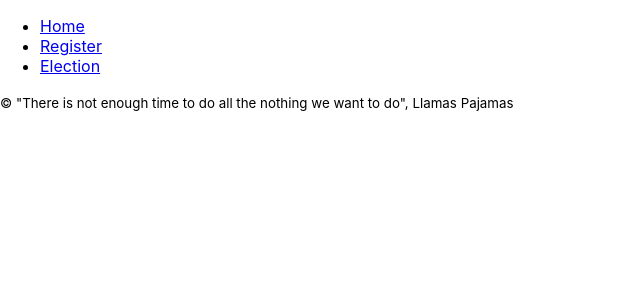
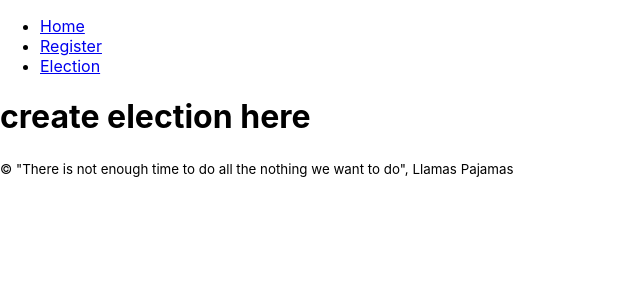
Before and after one commit to Kal-elthegreat/llamas, a JavaScript app in the folder final-proj/: page /register in a window 1280 px wide. Shown: the top 300 px of the page, without its empty margins (0-640 px from the left). Built offline with nearby package versions, Linux system fonts and the light colour scheme.

Commit message:
component structure added to routes

```diff
--- a/final-proj/src/App.js
+++ b/final-proj/src/App.js
@@ -1,14 +1,16 @@
 import { Route, Routes } from "react-router-dom";
 import { Layout } from "./components/Layout";
 import { Home } from "./components/Home";
+import { CreateElection } from "./components/election/CreateElection";
+import { RegisterUser } from "./components/register/RegisterUser";
 
 export const App = () => {
   return (
     <Routes>
       <Route path="/" element={<Layout />}>
         <Route index element={<Home />}/>
-        <Route path="register" element={''}/>
-        <Route path="election" element={''}/>
+        <Route path="register" element={<CreateElection/>}/>
+        <Route path="election" element={<RegisterUser/>}/>
       </Route>
     </Routes>
 
--- a/final-proj/src/components/election/createElection.js
+++ b/final-proj/src/components/election/createElection.js
@@ -0,0 +1,5 @@
+export const CreateElection = () => {
+    return (
+        <h1>create election here</h1>
+    )
+}
--- a/final-proj/src/components/register/registerUser.js
+++ b/final-proj/src/components/register/registerUser.js
@@ -0,0 +1,5 @@
+export const RegisterUser = () => {
+    return (
+        <h1>register user here</h1>
+    )
+}
```
